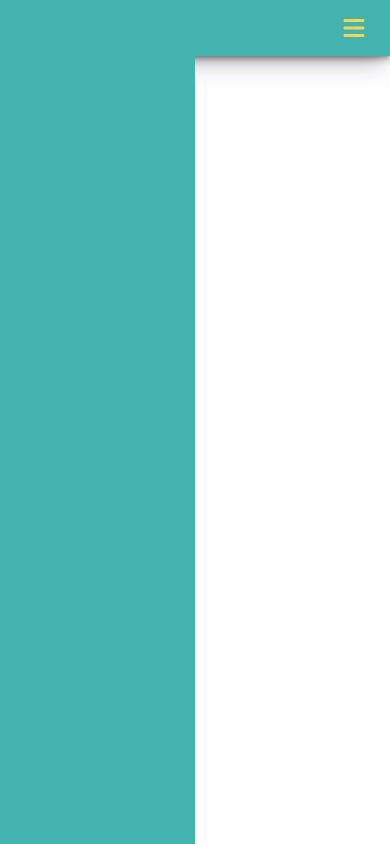
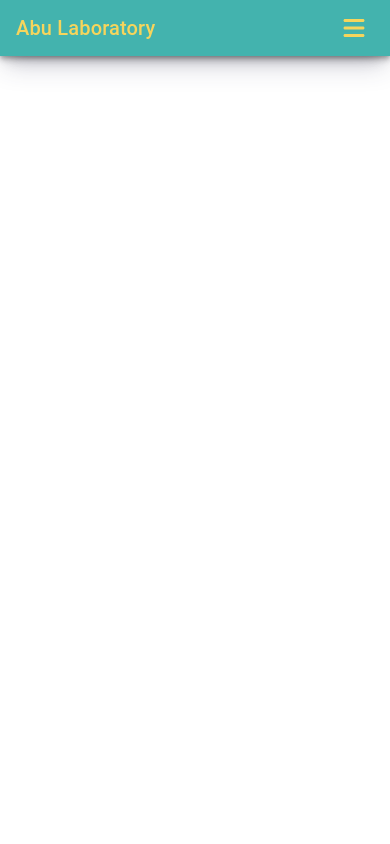
Before and after one commit to Abujazib/Abu-lab, a React (Vite) app: page / in a window 390 px wide. Built offline with nearby package versions, Linux system fonts and the light colour scheme.

Commit message:
mobilesidebar

```diff
--- a/src/Css/Navbar.css
+++ b/src/Css/Navbar.css
@@ -41,11 +41,32 @@
   display: flex;
   justify-content: flex-end;
 }
+.side-bar .MuiDrawer-paper {
+  background-color: #43b3ae !important;
+  width: 50%;
+  padding: 20px;
+}
+.close-button {
+  position: absolute !important;
+  top: 10px;
+  right: 10px;
+  color: #f6d55c !important;
+}
+.side-bar .links {
+  margin-top: 25px;
+  display: flex;
+  flex-direction: column;
+  gap: 15px;
+}
+.side-bar .appionment-link {
+  margin-top: 500px;
+  margin-left: center;
+}
 .glow-btn {
   position: relative;
   border: none !important;
   color: white !important;
-  background: #222 !important;   /* dark background so glow is visible */
+  background: #222 !important; /* dark background so glow is visible */
   font-weight: bold;
   padding: 10px 20px;
   z-index: 1;
@@ -60,12 +81,13 @@
   inset: -3px; /* makes the border appear */
   border-radius: inherit;
   padding: 3px;
-  background: linear-gradient(270deg,
-    #4285F4,  /* Google Blue */
-    #EA4335,  /* Google Red */
-    #FBBC05,  /* Google Yellow */
-    #34A853,  /* Google Green */
-    #4285F4   /* back to Blue for smooth loop */
+  background: linear-gradient(
+    270deg,
+    #4285f4,
+    /* Google Blue */ #ea4335,
+    /* Google Red */ #fbbc05,
+    /* Google Yellow */ #34a853,
+    /* Google Green */ #4285f4 /* back to Blue for smooth loop */
   );
   background-size: 300% 300%;
   animation: moveColors 5s linear infinite;
@@ -79,39 +101,31 @@
 
 /* Animate the gradient */
 @keyframes moveColors {
-  0% { background-position: 0% 50%; }
-  50% { background-position: 100% 50%; }
-  100% { background-position: 0% 50%; }
+  0% {
+    background-position: 0% 50%;
+  }
+  50% {
+    background-position: 100% 50%;
+  }
+  100% {
+    background-position: 0% 50%;
+  }
 }
 
 /* Hover effect */
 .glow-btn:hover {
   background: #333 !important;
 }
-.more-button{
+.more-button {
   color: #f6d55c !important;
   /* width: 50%;
   height: 50%; */
 }
-.side-bar{
-  background-color: #43b3ae !important;
-  position: fixed;
-  width: 50% !important;
-  height: 100% !important;
-  top: 0;
-  left: 0;
-}
-.side-links{
-  color: #f6d55c !important;
-  display: flex;
-  padding: 10px;
-  flex-direction: column;
-}
-@media(max-width: 900px) {
-  .links{
+@media (max-width: 900px) {
+  .links {
     display: none;
   }
-  .glow-btn{
+  .navbox .glow-btn {
     display: none !important;
   }
 }
@@ -119,7 +133,7 @@
   .more {
     display: none !important;
   }
-  .side-bar{
+  .side-bar {
     display: none !important;
   }
 }
--- a/src/components/Navbar.jsx
+++ b/src/components/Navbar.jsx
@@ -1,9 +1,10 @@
-import React from "react";
+import React, { useState } from "react";
 import AppBar from "@mui/material/AppBar";
 import Box from "@mui/material/Box";
 import Toolbar from "@mui/material/Toolbar";
 import Typography from "@mui/material/Typography";
 import "..//Css/Navbar.css";
+import CancelRoundedIcon from "@mui/icons-material/CancelRounded";
 import ClassRoundedIcon from "@mui/icons-material/ClassRounded";
 import Button from "@mui/material/Button";
 import { FaBars } from "react-icons/fa6";
@@ -11,6 +12,15 @@ import IconButton from "@mui/material/IconButton";
 import Drawer from "@mui/material/Drawer";
 
 function Navbar() {
+
+  const [open,setOpen]= useState(false);
+  const handleopen = () =>{
+    setOpen(true);
+  };
+  const handleclose = () => {
+    setOpen(false);
+  };
+
   return (
     <>
       <Box sx={{ flexGrow: 1 }} className="navbox">
@@ -55,45 +65,48 @@ function Navbar() {
               </div>
               <div className="more">
                 <IconButton className="more-button">
-                  <FaBars />
+                  <FaBars onClick={handleopen}/>
                 </IconButton>
               </div>
             </Toolbar>
           </div>
         </AppBar>
       </Box>
-      <div className="side-bar">
-        <Drawer>
-          <div className="side-links">
-            <Button>
+      <Drawer
+        variant="persistent"
+        anchor="left"
+        open={open}
+        className="side-bar"
+      >
+        <IconButton className="close-button" onClick={handleclose}>
+          <CancelRoundedIcon />
+        </IconButton>
+        <div className="links">
+          <Button onClick={handleclose}>
             <a href="">Home</a>
           </Button>
-            <Button>
+          <Button onClick={handleclose}>
             <a href="">About Us</a>
           </Button>
-            <Button>
+          <Button onClick={handleclose}>
             <a href="">Our Test</a>
           </Button>
-            <Button>
+          <Button onClick={handleclose}>
             <a href="">Contact Us</a>
           </Button>
         </div>
-          <div className="side-appionment-link">
+        <div className="appionment-link">
           <Button
             className="glow-btn"
             variant="outlined"
             onClick={() =>
-                window.open(
-                  "https://abulab-79efc.web.app/appointments",
-                  "_blank"
-                )
+              window.open("https://abulab-79efc.web.app/appointments", "_blank")
             }
           >
             <ClassRoundedIcon /> Book an Appoinment
           </Button>
         </div>
       </Drawer>
-      </div>
     </>
   );
 }
```
Lines whose indentation alone changed are shown as unchanged.
